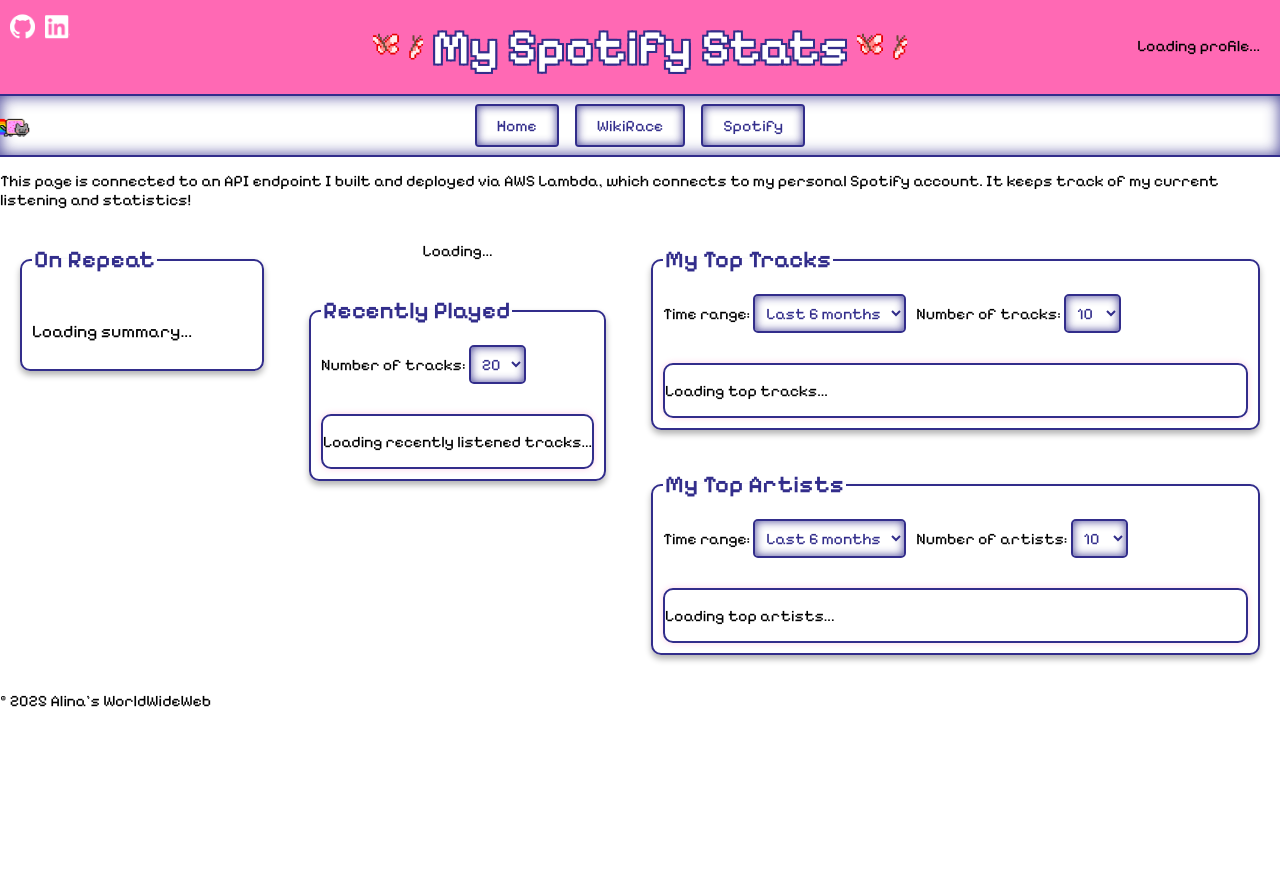
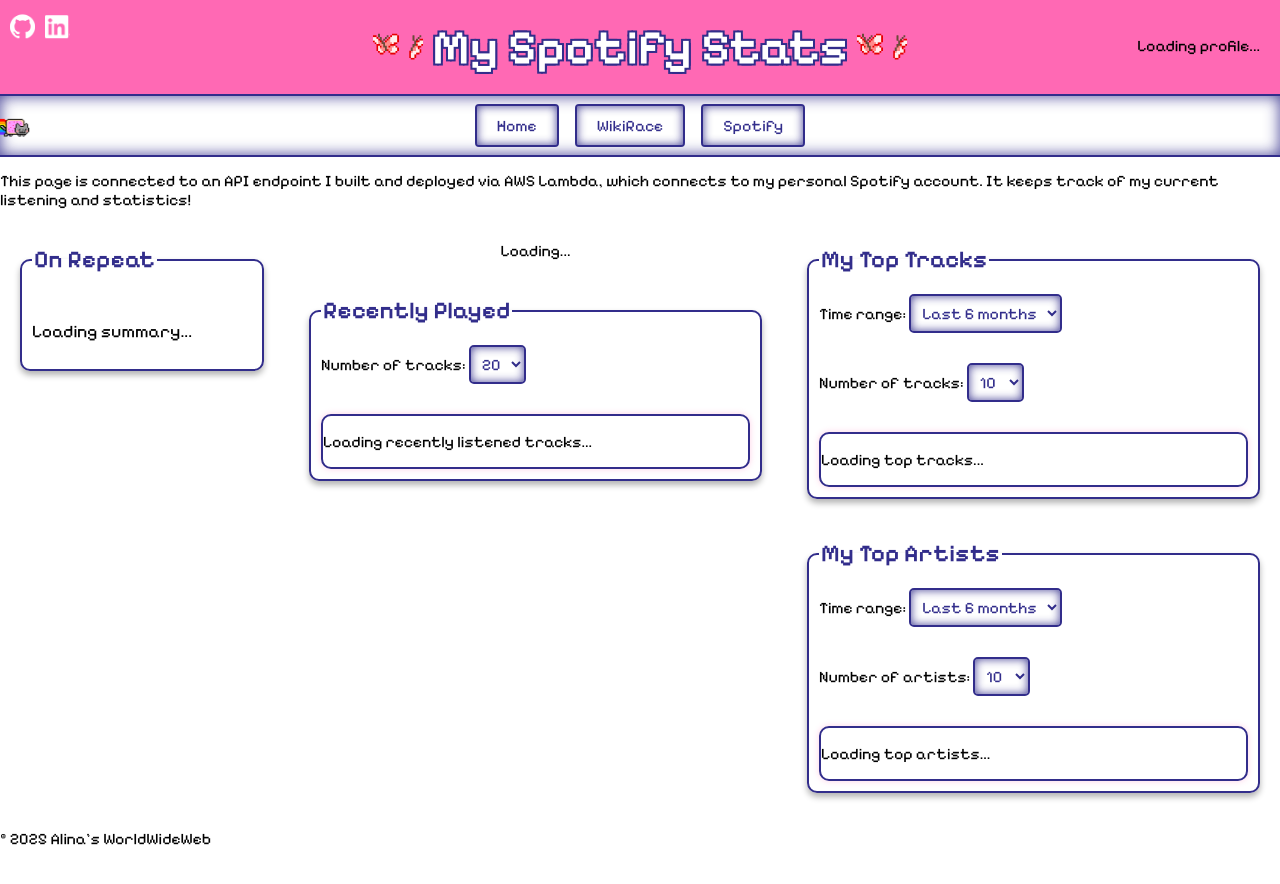
Before and after one commit to alinagarib/alinagarib.github.io, a Jekyll site: the page built from spotify.markdown, in a window 1280 px wide. Shown: the top 884 px of the page. Built offline with Jekyll 4.4.1, drawn with Linux system fonts in a browser that asks for light colours.

Commit message:
hopefullt fixed layout buh

```diff
--- a/assets/css/style.css
+++ b/assets/css/style.css
@@ -211,6 +211,7 @@
   align-items: stretch;
   gap: 5px;
   width: 100%;
+  flex-wrap: nowrap;
 }
 
 #spotify-profile {
@@ -234,6 +235,13 @@
 
 #now-playing {
   text-align: center;
+  max-width: fit-content;
+}
+
+.artists-container {
+  display: flex;
+  flex-direction: column;
+  width: 100%;
 }
 
 #spotify-profile a {
@@ -243,7 +251,7 @@
   text-align: center;
 }
 
-.tracks-container {
+.tracks-container{
   display: flex;
   flex-direction: column;
   flex: 1;
@@ -472,9 +480,10 @@
 .now-and-artists {
   display: flex;
   flex-direction: column;
-  align-items: stretch;
+  align-items: center;
   width: 100%;
-  max-width: none;
+  flex: 1;
+  min-width: 0;
   gap: 0;
 }
 
@@ -552,11 +561,6 @@
 
   .spotify-container {
     align-items: flex-start;
-  }
-
-  .now-and-artists {
-    width: auto;
-    flex-shrink: 0;
   }
 }
 
```
